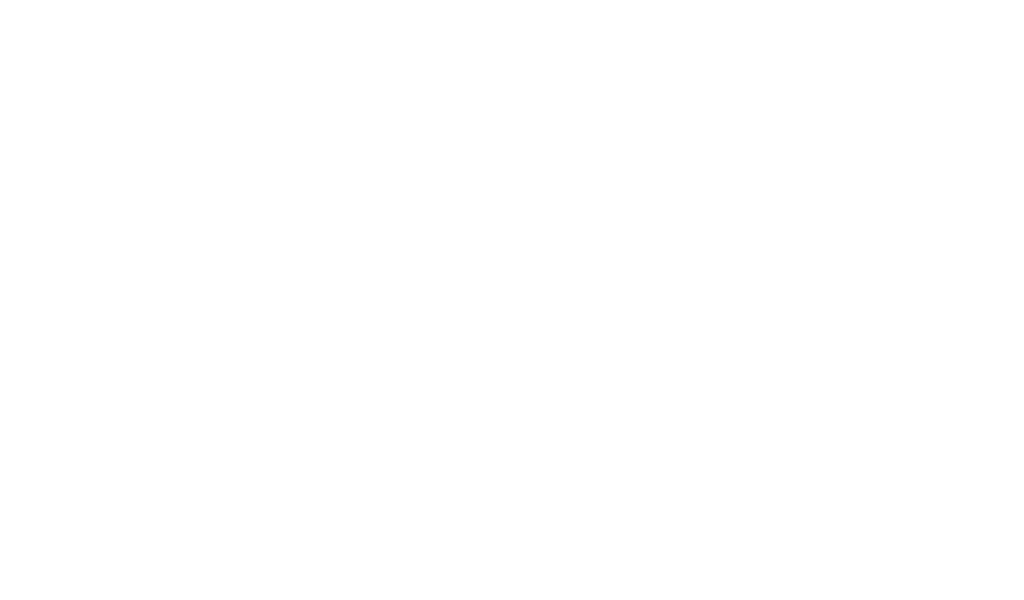
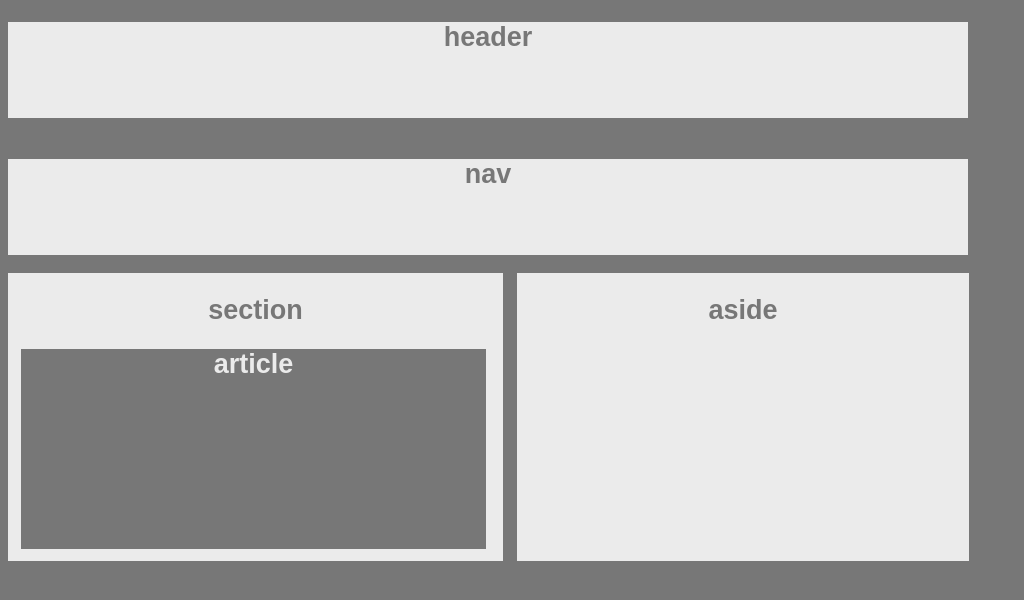
Before and after one commit to pcheno/HW-Wireframe, a plain HTML site: page index.html in a window 1280 px wide. Shown: the whole page, without its empty margins (0-1024 px from the left). Drawn offline with Linux system fonts and the light colour scheme.

Commit message:
latest updates to homework due feb 3

```diff
--- a/index.html
+++ b/index.html
@@ -9,6 +9,25 @@
 
 </head>
 <body>
+    <header class="width960">
+        <h2>header</h2>
+    </header>
+    <br>
 
+    <nav class="width960">
+        <h2>nav</h2>
+    </nav>
+    <br>
+
+    <section>
+        <h2>section</h2>
+        <article>
+            <h2>article</h2>
+        </article>
+    </section>
+
+    <aside>
+        <h2>aside</h2>
+    </aside>
 </body>
 </html>
--- a/style.css
+++ b/style.css
@@ -0,0 +1,76 @@
+body {
+	background-color: #777;
+    text-align: center;
+}
+
+.width960 {
+	width: 960px;
+	height: 96px;
+	background-color: #ebebeb;
+	text-align: center;
+	font-family: sans-serif;
+	color: #777;
+	font-size: 18px;
+
+}
+
+section {
+	width: 495px;
+	height: 288px;
+	background-color: #ebebeb;
+	text-align: center;
+	font-family: sans-serif;
+	color: #777;
+	font-size: 18px;
+	float: left;
+}
+article {
+	width: 465px;
+	height: 200px;
+	background-color: #777;
+	text-align: center;
+	font-family: sans-serif;
+	color: #ebebeb;
+	font-size: 18px;
+	margin-right: 10px;
+	margin-left: 13px;
+	margin-bottom: 10px;
+
+}
+
+aside {
+	width: 452px;
+	height: 288px;
+	background-color: #ebebeb;
+	text-align: center;
+	font-family: sans-serif;
+	color: #777;
+	font-size: 18px;
+	float: left;
+	margin-left: 14px;
+
+}
+
+.jumbotron {
+	background-color: #428bca
+}
+
+.jumbotron h1 {
+	color:white;
+}
+
+p, h1, h4 {
+	font-family: 'Roboto Slab', serif;
+}
+
+#funText {
+	color: black;
+	font-size: 24px;
+	font-family: 'Roboto Slab', serif;
+}
+
+#box {
+	height: 100px;
+	width: 100px;
+	margin:auto;
+}
```
